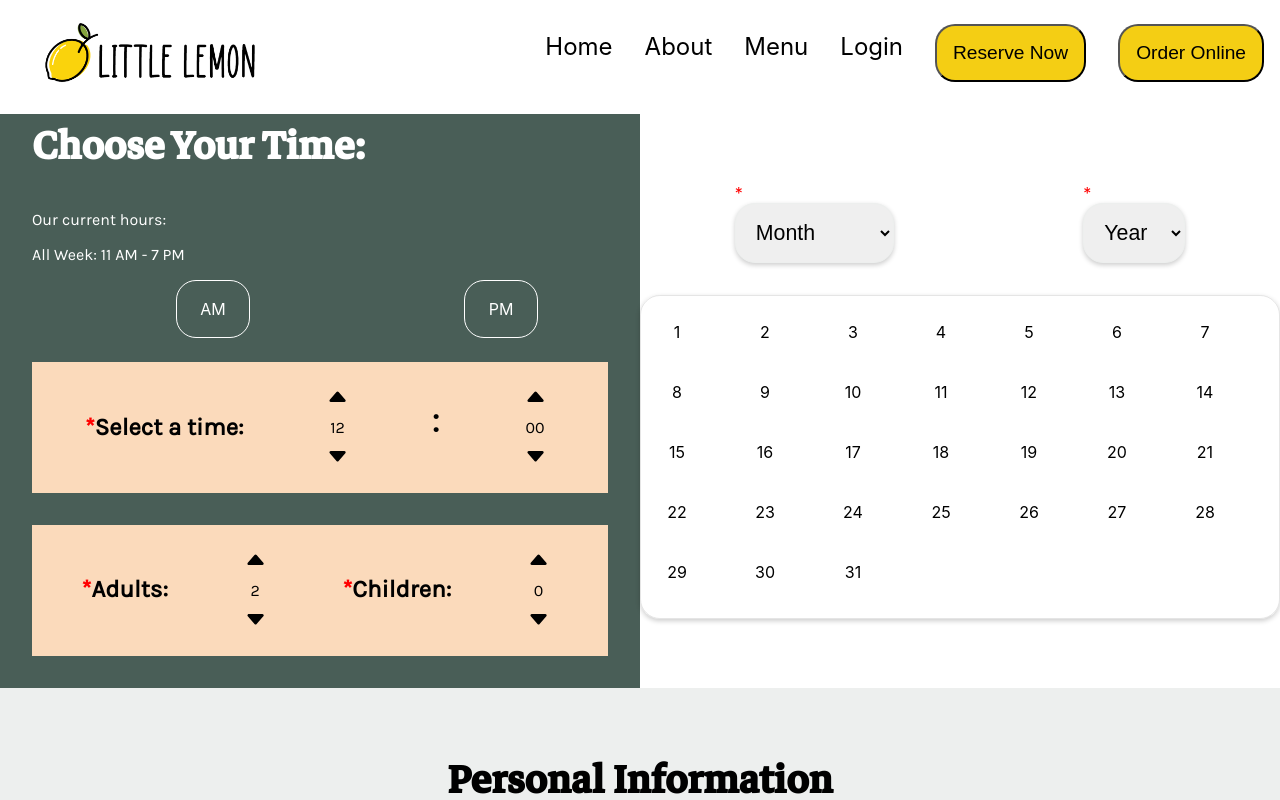
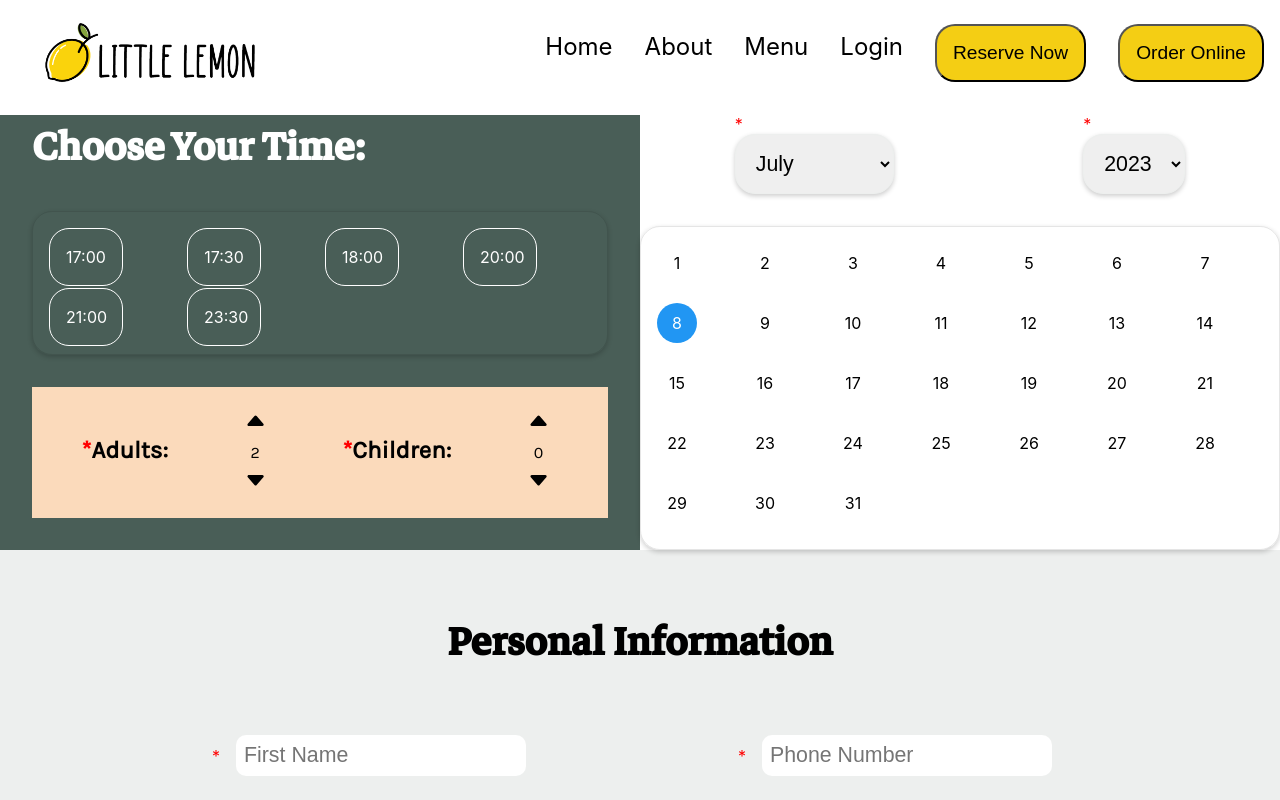
Before and after one commit to Tuck1297/Little-Lemon-Table-Reserve, a React (Create React App) app: page /reserve-begin in a window 1280 px wide. Shown: the top 800 px of the page. Built offline with nearby package versions, Linux system fonts and the light colour scheme.

Commit message:
error message box added and time stuff updated

```diff
--- a/src/App.js
+++ b/src/App.js
@@ -2,6 +2,7 @@ import './App.css';
 import './Home.css';
 import './ReservationForm.css';
 import './ReserveConfirmFinished.css';
+import './ErrorMsg.css';
 
 import {Routes, Route} from 'react-router-dom';
 
--- /dev/null
+++ b/src/ErrorMsg.css
@@ -0,0 +1,50 @@
+.errorBox {
+    position: sticky;
+    top: 0;
+    left: 50%;
+    width: fit-content;
+    height: fit-content;
+    /* margin-top: -200px; */
+    z-index: 1;
+    background-color: white;
+    border-radius: 20px;
+    border: solid 1px black;
+}
+
+.errorBox header {
+    padding: 1rem;
+    background-color: red;
+    border-radius: 20px 20px 0 0;
+    display: flex;
+    font-size: 18pt;
+}
+
+.msgBody {
+    padding: 1rem;
+    background-color: var(--highlight-color-1);
+    border-radius: 0 0 20px 20px;
+    font-size: 18pt;
+}
+
+header div {
+    margin-right: auto;
+}
+
+header button {
+    background-color: white;
+    color:black;
+    border-radius: 50%;
+    width: 2rem;
+    height: 2rem;
+    font-weight: bold;
+    cursor: pointer;
+}
+
+header button:hover {
+    color: white;
+    background-color: black;
+}
+
+header button:active {
+    transform: scale(0.9);
+}
--- a/src/ReservationForm.css
+++ b/src/ReservationForm.css
@@ -114,7 +114,18 @@
     box-shadow: 0 2px 5px rgba(0, 0, 0, 0.2);
   }
 
-  .radio-wrapper, .radio-wrapper-ampm {
+  .radio-group-time {
+    display: grid;
+    grid-template-columns: repeat(4, 1fr);
+    grid-gap: 10px;
+    margin-top: 2rem;
+    border: solid 1px rgba(0,0,0,0.1);
+    padding: 1rem;
+    border-radius: 20px;
+    box-shadow: 0 2px 5px rgba(0, 0, 0, 0.2);
+  }
+
+  .radio-wrapper, .radio-wrapper-time {
     display: inline-block;
     position: relative;
     cursor: pointer;
@@ -123,7 +134,7 @@
   }
 
   .radio-wrapper input[type="radio"],
-   .radio-wrapper-ampm input[type="radio"] {
+   .radio-wrapper-time input[type="radio"] {
     position: absolute;
     opacity: 0;
     cursor: pointer;
@@ -148,7 +159,7 @@
     color: white;
   }
 
-    .custom-radio-ampm {
+    .custom-radio-time {
     position: absolute;
     top: 0;
     left: 0;
@@ -168,17 +179,17 @@
     transition: 0.2s;
   }
 
-  .custom-radio-ampm:hover{
+  .custom-radio-time:hover{
     background-color: var(--primary-yellow);
     color: black;
     border-color: black;
   }
 
-  .custom-radio-ampm:active {
+  .custom-radio-time:active {
     transform: scale(0.9);
   }
 
-  .radio-wrapper-ampm input[type="radio"]:checked ~ .custom-radio-ampm {
+  .radio-wrapper-time input[type="radio"]:checked ~ .custom-radio-time {
     background-color: var(--primary-yellow);
     color: black;
     border-color: black;
@@ -382,3 +393,21 @@ position: absolute;
        border-color: var(--highlight-color-2);
     }
   }
+
+  .timeBtn {
+    background-color: var(--highlight-color-1);
+    padding: 1rem;
+    color: var(--highlight-color-2);
+    border-radius: 18px;
+    margin: 1rem;
+    cursor: pointer;
+  }
+
+  .timeBtn:hover {
+    background-color: var(--highlight-color-2);
+    color: var(--highlight-color-1);
+  }
+
+  .timeBtn:active {
+    transform: scale(0.9);
+  }
--- /dev/null
+++ b/src/components/ApiTimeFetch.js
@@ -0,0 +1,38 @@
+import { fetchAPI } from '../api.js';
+import { useEffect, useState, useRef } from 'react';
+function ApiTimeFetch({ date, updateTimeState }) {
+    const [dataState, setDataState] = useState([]);
+
+    useEffect(() => {
+        console.log(date)
+        setDataState(fetchAPI(new Date(date)));
+    }, [date])
+
+    return (
+        <>
+            <section>
+            <div className="radio-group-time">
+                {dataState.map((element, index) => {
+                    // <button key={index} className="timeBtn" value={element} onClick={updateTimeState}>{element}</button>
+                   return (
+                        <label aria-label={`Button Selection for Time ${element}`} key={index} className="radio-wrapper-time">
+                            <input type="radio" name="myTimeRadio" id={`TimeRadio${element}`} onChange={updateTimeState} value={element} />
+                            <span className="custom-radio-time">{element}</span>
+                        </label>
+                    );
+                })}
+                </div>
+            </section>
+
+        </>
+    );
+}
+export default ApiTimeFetch;
+
+// function initializeTimes() {
+    // const today = new Date();
+    // const currentDate = today.toISOString().split('T')[0]; // Get today's date in 'YYYY-MM-DD' format
+    // const dateObject = new Date(currentDate); // Convert the 'currentDate' string to a Date object
+    // let result = fetchAPI(dateObject)
+    // console.log(result)
+//   }
--- /dev/null
+++ b/src/components/ErrorMsg.js
@@ -0,0 +1,27 @@
+import {useEffect, useRef} from 'react';
+function ErrorMessage({message, display}) {
+    const errRef = useRef(null);
+useEffect(() => {
+    if (display == true) {
+        errRef.current.style.display = "";
+    } else {
+        errRef.current.style.display = "none"
+    }
+})
+
+const handleClose = (e) => {
+    e.preventDefault();
+    errRef.current.style.display = "none";
+}
+
+    return(
+        <div className="errorBox" ref={errRef}>
+            <header><div>Authentication Error Message</div> <button onClick={handleClose}>X</button></header>
+            <div className="msgBody">
+                {message ? message : 'Error Message Here'}
+            </div>
+        </div>
+    );
+}
+
+export default ErrorMessage;
--- a/src/pages/ReservationConfirmation.js
+++ b/src/pages/ReservationConfirmation.js
@@ -47,7 +47,7 @@ function ReservationConfirmation() {
       top: 0,
       behavior: 'smooth' // Optional, adds smooth scrolling effect
     });
-    setReservedTime(`${shareData.month}, ${shareData.day} ${shareData.year} at ${shareData.hour}:${shareData.min === 0 ? "00" : shareData.min} ${shareData.ampm}`);
+    setReservedTime(`${shareData.month}, ${shareData.day} ${shareData.year} at ${shareData.time}`);
     setGroupSize(shareData.children + shareData.adults);
     setNumAdults(shareData.adults);
     setNumChildren(shareData.children);
--- a/src/pages/ReservationForms.js
+++ b/src/pages/ReservationForms.js
@@ -5,26 +5,28 @@ import Footer from "../components/Footer";
 import { ReservationContext } from "../components/ReservationContext";
 import Calendar from "../components/Calendar";
 import Dropdown from "../components/Dropdown";
-import { fetchAPI, submitAPI } from '../api.js';
+import ApiTimeFetch from "../components/ApiTimeFetch";
+import ErrorMessage from "../components/ErrorMsg";
 
 
 import { useNavigate } from 'react-router-dom';
 import { useState, useRef, useContext, useEffect } from 'react';
 
+const monthNames = ['January', 'February', 'March', 'April', 'May', 'June', 'July', 'August', 'September', 'October', 'November', 'December'];
 
 function ReservationForms() {
   const { shareData, updateSharedData } = useContext(ReservationContext);
 
   const navigate = useNavigate();
-  const [hourState, setHourState] = useState(12);
-  const [minState, setMinState] = useState(0);
+  const [timeState, setTimeState] = useState(null);
   const [adultState, setAdultState] = useState(2);
   const [childState, setChildState] = useState(0);
   const [calMonthState, setCalMonthState] = useState(31);
-  const [ampmState, setAmPmState] = useState(null);
   const [dayState, setDayState] = useState(null);
   const yearDropdown = useRef(null);
   const monthDropdown = useRef(null);
+  const [dateState, setDateState] = useState(null);
+  const [msgState, setMsgState] = useState("");
   const firstNameRef = useRef(null);
   const lastNameRef = useRef(null);
   const phoneRef = useRef(null);
@@ -37,21 +39,19 @@ function ReservationForms() {
   const pmRef = useRef(null);
 
   useEffect(() => {
-    initializeTimes()
-  })
-
-  function initializeTimes() {
     const today = new Date();
-const currentDate = today.toISOString().split('T')[0]; // Get today's date in 'YYYY-MM-DD' format
-const dateObject = new Date(currentDate); // Convert the 'currentDate' string to a Date object
-    let result = fetchAPI(dateObject)
-    console.log(result)
+    yearDropdown.current.value = today.getFullYear();
+    monthDropdown.current.value = monthNames[today.getMonth()];
+    let radioBtn = document.getElementById(`DayRadio${today.getDate()}`);
+    setDayState(today.getDate());
+    if (radioBtn) {
+      radioBtn.checked = 'true';
     }
+  }, [])
 
   useEffect(() => {
     if (Object.keys(shareData).length === 0) return;
-    setHourState(shareData.hour);
-    setMinState(shareData.min);
+      setTimeState(null);
       setAdultState(shareData.adults);
       setChildState(shareData.children);
       yearDropdown.current.value = shareData.year;
@@ -64,13 +64,6 @@ const dateObject = new Date(currentDate); // Convert the 'currentDate' string to
       requestRef.current.value = shareData.otherRequests;
       allowCallTextRef.current.checked = shareData.allowCallTextMsg;
       allowEmailRef.current.checked = shareData.allowEmail;
-    if (shareData.ampm === "AM") {
-      amRef.current.checked = true;
-      setAmPmState('AM')
-    } else {
-      pmRef.current.checked = true;
-      setAmPmState('PM')
-    }
       let radioBtn = document.getElementById(`DayRadio${shareData.day}`);
       setDayState(shareData.day);
       if (radioBtn) {
@@ -86,18 +79,8 @@ const dateObject = new Date(currentDate); // Convert the 'currentDate' string to
   const authenticateData = (e) => {
     e.preventDefault();
 
-    if ((ampmState === 'AM' && hourState < 11) || (ampmState === 'AM' && hourState === 12)) {
-      handleAuthErrorMessage('Sorry, we are not open during this time.');
-      return;
-    } else if (ampmState === 'PM' && hourState >= 6) {
-      if (hourState !== 12) {
-        handleAuthErrorMessage('Sorry, we stop taking reservations at 6 PM');
-        return;
-      }
-    }
-
-    if (ampmState === null) {
-      handleAuthErrorMessage("Please select if your reservation will be in the morning or afternoon.")
+    if (timeState == null) {
+      handleAuthErrorMessage('Please select an available time.');
       return;
     }
 
@@ -152,9 +135,7 @@ const dateObject = new Date(currentDate); // Convert the 'currentDate' string to
       year: yearDropdown.current.value,
       month: monthDropdown.current.value,
       day: dayState,
-      hour: hourState,
-      min: minState,
-      ampm: ampmState,
+      time: timeState,
       adults: adultState,
       children: childState,
       occasion: occasionRef.current.value,
@@ -170,8 +151,27 @@ const dateObject = new Date(currentDate); // Convert the 'currentDate' string to
     redirectToPage();
   }
 
+  const updateDateState = (dayVal) => {
+    const year = yearDropdown.current.value;
+    const month = monthDropdown.current.value;
+    const day = dayVal
+    setDayState(dayVal);
+    if ((year === null) || (year === undefined) || (year === "")) {
+      return;
+    }
+    if ((month === null) || (month === undefined) || (month === "")) {
+      return;
+    }
+    if ((day === null) || (day === undefined) || (day === "")) {
+      return;
+    }
+    setDateState(`${year}-${month}-${day}`);
+    //setDateState
+  }
+
   const handleAuthErrorMessage = (message) => {
     console.log(message)
+    setMsgState(message);
   }
 
   const updateMonthSelectedState = (e) => {
@@ -202,6 +202,7 @@ const dateObject = new Date(currentDate); // Convert the 'currentDate' string to
         setCalMonthState(28);
       }
     }
+    updateDateState(dayState);
   }
 
   const updateMonthBasedOnYearChange = (e) => {
@@ -213,6 +214,7 @@ const dateObject = new Date(currentDate); // Convert the 'currentDate' string to
     } else if (monthDropdown.current.value === "February") {
       setCalMonthState(28);
     }
+    updateDateState(dayState);
   }
 
   function isLeapYear(year) {
@@ -235,50 +237,6 @@ const dateObject = new Date(currentDate); // Convert the 'currentDate' string to
     navigate('/reserve-confirm')
   }
 
-  const incrementHour = (e) => {
-    e.preventDefault();
-    let currentHourState = hourState;
-    let updatedHourState;
-    if (currentHourState === 12) {
-      updatedHourState = 1;
-    } else {
-      updatedHourState = currentHourState + 1;
-    }
-    setHourState(updatedHourState)
-  }
-  const decrementHour = (e) => {
-    e.preventDefault();
-    let currentHourState = hourState;
-    let updatedHourState;
-    if (currentHourState === 1) {
-      updatedHourState = 12;
-    } else {
-      updatedHourState = currentHourState - 1;
-    }
-    setHourState(updatedHourState);
-  }
-  const incrementMin = (e) => {
-    e.preventDefault();
-    let currentMinState = minState;
-    let updatedMinState;
-    if (currentMinState === 45) {
-      updatedMinState = 0;
-    } else {
-      updatedMinState = currentMinState + 15;
-    }
-    setMinState(updatedMinState);
-  }
-  const decrementMin = (e) => {
-    e.preventDefault();
-    let currentMinState = minState;
-    let updatedMinState;
-    if (currentMinState === 0) {
-      updatedMinState = 45;
-    } else {
-      updatedMinState = currentMinState - 15;
-    }
-    setMinState(updatedMinState);
-  }
   const incrementAdult = (e) => {
     e.preventDefault();
     let currentAdultState = adultState;
@@ -325,15 +283,19 @@ const dateObject = new Date(currentDate); // Convert the 'currentDate' string to
     setChildState(updatedChildState);
   }
 
-  const changeAmPmState = (e) => {
-    setAmPmState(e.target.value);
+  const changeDayState = (e) => {
+    // setDayState(e.target.value);
+    updateDateState(e.target.value);
   }
 
-  const changeDayState = (e) => {
-    setDayState(e.target.value);
+  const updateTimeState = (e) => {
+    // e.preventDefault();
+    console.log(e.target.value)
+    setTimeState(e.target.value);
   }
   return (
     <>
+    <ErrorMessage message={msgState} display={msgState == "" ? false : true}></ErrorMessage>
       <Header></Header>
       <Nav></Nav>
       <Main>
@@ -341,40 +303,7 @@ const dateObject = new Date(currentDate); // Convert the 'currentDate' string to
           <div className="column-50">
             <form className="hour-min-numPeople-forms">
               <h1 className="headline">Choose Your Time:</h1>
-              <p className="color-white">Our current hours:</p>
-              <p className="color-white">All Week: 11 AM - 7 PM</p>
-              <section className="am-pm-btns-group">
-                <label className="radio-wrapper-ampm">
-                  <input aria-label="AM Selection" type="radio" name="myRadio" id="radioOption1" ref={amRef} value="AM" onChange={changeAmPmState} />
-                  <span className="custom-radio-ampm">AM</span>
-                </label>
-                <label className="radio-wrapper-ampm">
-                  <input aria-label="PM Selection" type="radio" name="myRadio" id="radioOption1" ref={pmRef} value="PM" onChange={changeAmPmState} />
-                  <span className="custom-radio-ampm">PM</span>
-                </label>
-              </section>
-              <section className="hour-min-selector" aria-describedby="Button group to select hour for reservation.">
-                <h2><span className="required">*</span>Select a time:</h2>
-                <div className="hour-group">
-                  <button aria-label="Increment Hour" onClick={incrementHour} className="arrow-btn"><svg fill="currentColor" viewBox="0 0 24 24" xmlns="http://www.w3.org/2000/svg">
-                    <path d="m11.577 7.752-5.755 6.577c-.68.776-.128 1.99.903 1.99h11.51a1.2 1.2 0 0 0 .904-1.99l-5.755-6.576a1.2 1.2 0 0 0-1.807 0v-.001Z" />
-                  </svg></button>
-                  <div id="hour-element" className="arrow-btn-num">{hourState}</div>
-                  <button aria-label="Decrement Hour" onClick={decrementHour} className="arrow-btn"><svg fill="currentColor" viewBox="0 0 24 24" xmlns="http://www.w3.org/2000/svg">
-                    <path d="M11.577 16.248 5.822 9.669c-.68-.774-.128-1.99.903-1.99h11.51a1.2 1.2 0 0 1 .904 1.992l-5.755 6.576a1.198 1.198 0 0 1-1.807 0Z" />
-                  </svg></button>
-                </div>
-                <div className="middle-colon">:</div>
-                <div className="minute-group" aria-describedby="Button group to select minute for reservation. Are grouped in 15 minute increments.">
-                  <button aria-label="Increment Minutes" onClick={incrementMin} className="arrow-btn"><svg fill="currentColor" viewBox="0 0 24 24" xmlns="http://www.w3.org/2000/svg">
-                    <path d="m11.577 7.752-5.755 6.577c-.68.776-.128 1.99.903 1.99h11.51a1.2 1.2 0 0 0 .904-1.99l-5.755-6.576a1.2 1.2 0 0 0-1.807 0v-.001Z" />
-                  </svg></button>
-                  <div id="minute-element" className="arrow-btn-num">{minState === 0 ? "00" : minState}</div>
-                  <button aria-label="Decrement Minutes" onClick={decrementMin} className="arrow-btn"><svg fill="currentColor" viewBox="0 0 24 24" xmlns="http://www.w3.org/2000/svg">
-                    <path d="M11.577 16.248 5.822 9.669c-.68-.774-.128-1.99.903-1.99h11.51a1.2 1.2 0 0 1 .904 1.992l-5.755 6.576a1.198 1.198 0 0 1-1.807 0Z" />
-                  </svg></button>
-                </div>
-              </section>
+              <ApiTimeFetch updateTimeState={updateTimeState} date={dateState}></ApiTimeFetch>
               <section className="people-group-selector" aria-describedby="Button Group to select how many adults and children are in the reservation group.">
                 <h2><span className="required">*</span>Adults:</h2>
                 <div className="adult-group">
@@ -403,7 +332,7 @@ const dateObject = new Date(currentDate); // Convert the 'currentDate' string to
             <form className="month-year-day-form">
               <section className="dropdown-group">
                 <Dropdown ref={monthDropdown} changeFunc={updateMonthSelectedState} defaultValTitle="Month" optionsArr={[
-                  "January" , "February", "March", "April", "May", "June", "July", "August", "September", "October", "November", "December"]}></Dropdown>
+                  "January", "February", "March", "April", "May", "June", "July", "August", "September", "October", "November", "December"]}></Dropdown>
                 <Dropdown ref={yearDropdown} changeFunc={updateMonthBasedOnYearChange} defaultValTitle="Year" optionsArr={[
                   "2023", "2024", "2025"]}></Dropdown>
               </section>
```
Also changed, not shown: 1 other file (tests, documents, lock files or other folders). Lines whose indentation alone changed are shown as unchanged.
